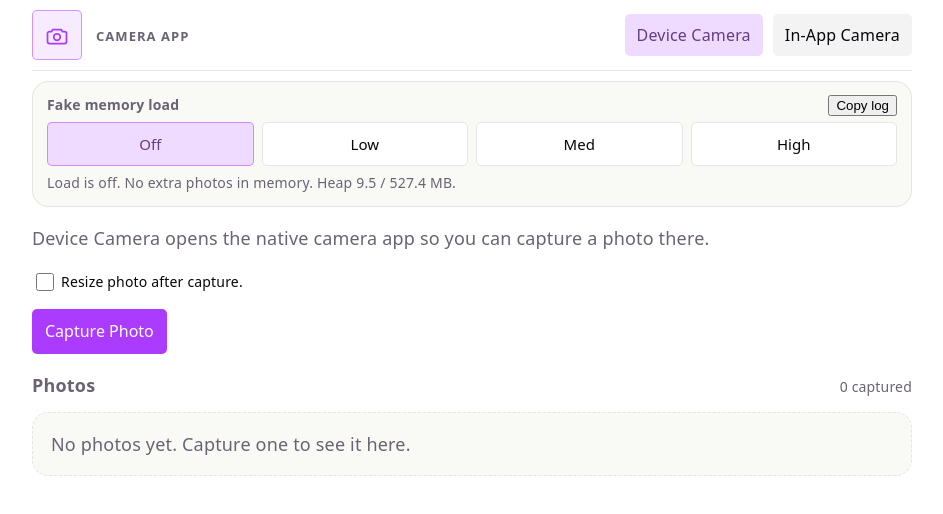
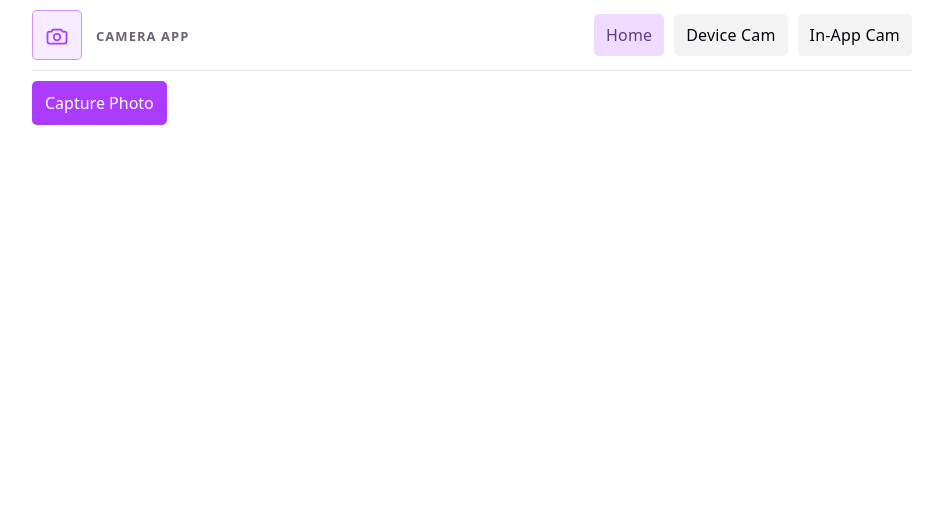
Before and after one commit to prasadambaledath/camera-app, a React (Vite) app: page / in a window 1280 px wide. Shown: the top 514 px of the page, without its empty margins (168-1111 px from the left). Built offline with nearby package versions, Linux system fonts and the light colour scheme.

Commit message:
Add Home page component, update routing in App, and enhance Header links for better navigation

```diff
--- a/src/App.css
+++ b/src/App.css
@@ -100,6 +100,13 @@
   display: none;
 }
 
+.home__preview {
+  width: 100%;
+  max-width: 480px;
+  border-radius: 8px;
+  border: 1px solid var(--border);
+}
+
 .button {
   appearance: none;
   border: 1px solid var(--border);
--- a/src/App.tsx
+++ b/src/App.tsx
@@ -1,10 +1,17 @@
-import { BrowserRouter, Navigate, Route, Routes } from 'react-router-dom'
+import { BrowserRouter, Navigate, Route, Routes, useLocation } from 'react-router-dom'
 import { Header } from './components/Header'
 import { MemoryLoadPanel } from './components/MemoryLoadPanel'
 import { MemoryLoadProvider } from './memory/MemoryLoadProvider'
 import { DeviceCamera } from './pages/DeviceCamera'
+import { Home } from './pages/Home'
 import { InAppCamera } from './pages/InAppCamera'
 import './App.css'
+
+function ExperimentPanel() {
+  const { pathname } = useLocation()
+  if (pathname === '/') return null
+  return <MemoryLoadPanel />
+}
 
 function App() {
   return (
@@ -13,9 +20,10 @@ function App() {
         <div className="app">
           <Header />
           <main className="app__main">
-            <MemoryLoadPanel />
+            <ExperimentPanel />
             <Routes>
-              <Route path="/" element={<DeviceCamera />} />
+              <Route path="/" element={<Home />} />
+              <Route path="/device" element={<DeviceCamera />} />
               <Route path="/in-app" element={<InAppCamera />} />
               <Route path="*" element={<Navigate to="/" replace />} />
             </Routes>
--- a/src/components/Header.tsx
+++ b/src/components/Header.tsx
@@ -22,13 +22,19 @@ export function Header() {
           end
           className={({ isActive }) => `header__link${isActive ? ' header__link--active' : ''}`}
         >
-          Device Camera
+          Home
+        </NavLink>
+        <NavLink
+          to="/device"
+          className={({ isActive }) => `header__link${isActive ? ' header__link--active' : ''}`}
+        >
+          Device Cam
         </NavLink>
         <NavLink
           to="/in-app"
           className={({ isActive }) => `header__link${isActive ? ' header__link--active' : ''}`}
         >
-          In-App Camera
+          In-App Cam
         </NavLink>
       </nav>
     </header>
--- /dev/null
+++ b/src/pages/Home.tsx
@@ -0,0 +1,50 @@
+import { useEffect, useRef, useState, type ChangeEvent } from 'react'
+
+export function Home() {
+  const fileInputRef = useRef<HTMLInputElement>(null)
+  const [previewUrl, setPreviewUrl] = useState<string | null>(null)
+
+  const onFileSelected = (event: ChangeEvent<HTMLInputElement>) => {
+    const file = event.target.files?.[0]
+    event.target.value = ''
+    if (!file) return
+
+    setPreviewUrl((current) => {
+      if (current) URL.revokeObjectURL(current)
+      return URL.createObjectURL(file)
+    })
+  }
+
+  useEffect(() => {
+    return () => {
+      if (previewUrl) URL.revokeObjectURL(previewUrl)
+    }
+  }, [previewUrl])
+
+  return (
+    <section className="camera" aria-label="Capture photo">
+      <div className="camera__actions">
+        <button
+          type="button"
+          className="button button--primary"
+          onClick={() => fileInputRef.current?.click()}
+        >
+          Capture Photo
+        </button>
+      </div>
+
+      <input
+        ref={fileInputRef}
+        className="camera__file"
+        type="file"
+        accept="image/*"
+        capture="environment"
+        onChange={onFileSelected}
+      />
+
+      {previewUrl && (
+        <img className="home__preview" src={previewUrl} alt="Captured photo" />
+      )}
+    </section>
+  )
+}
```
